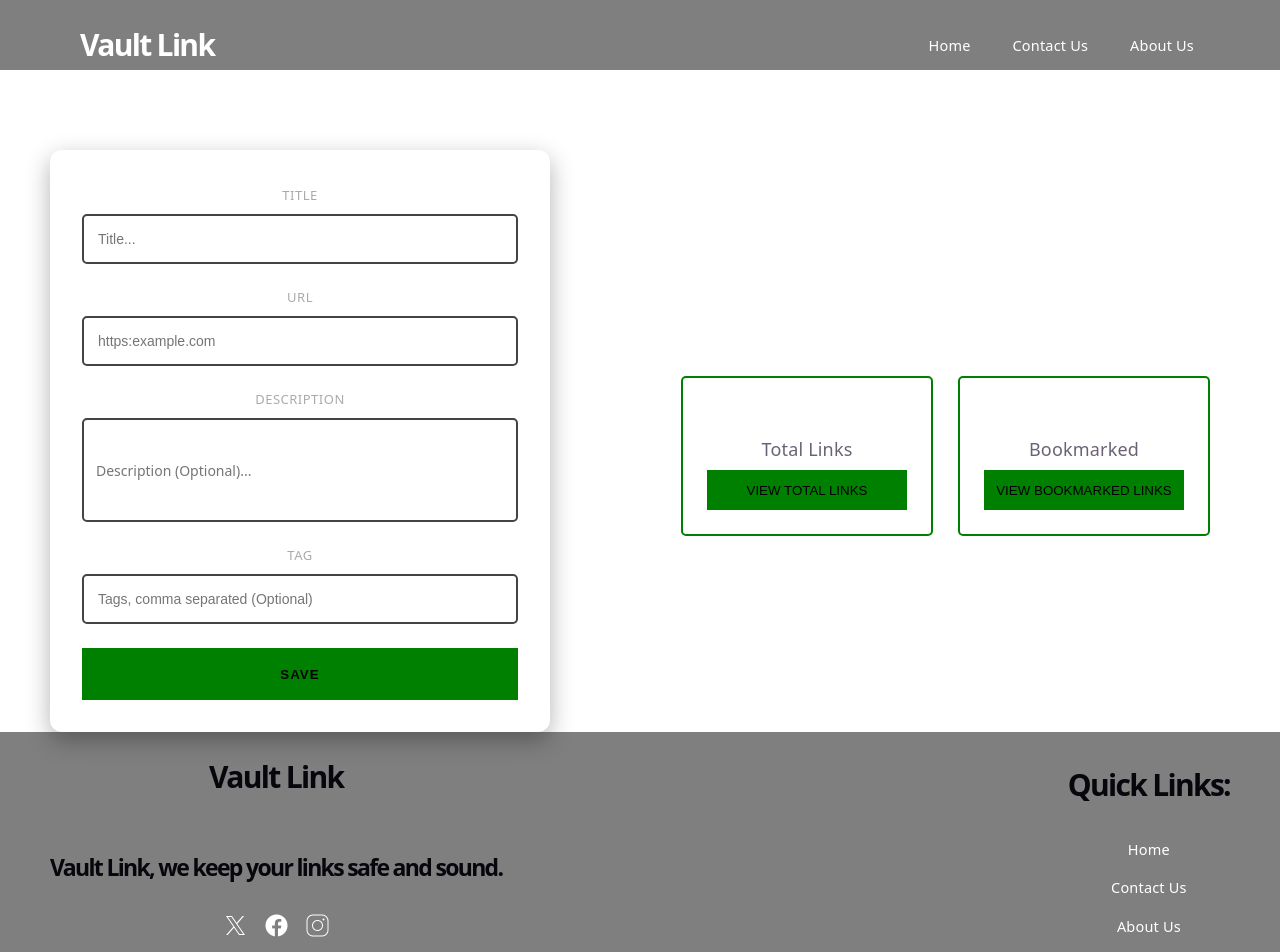
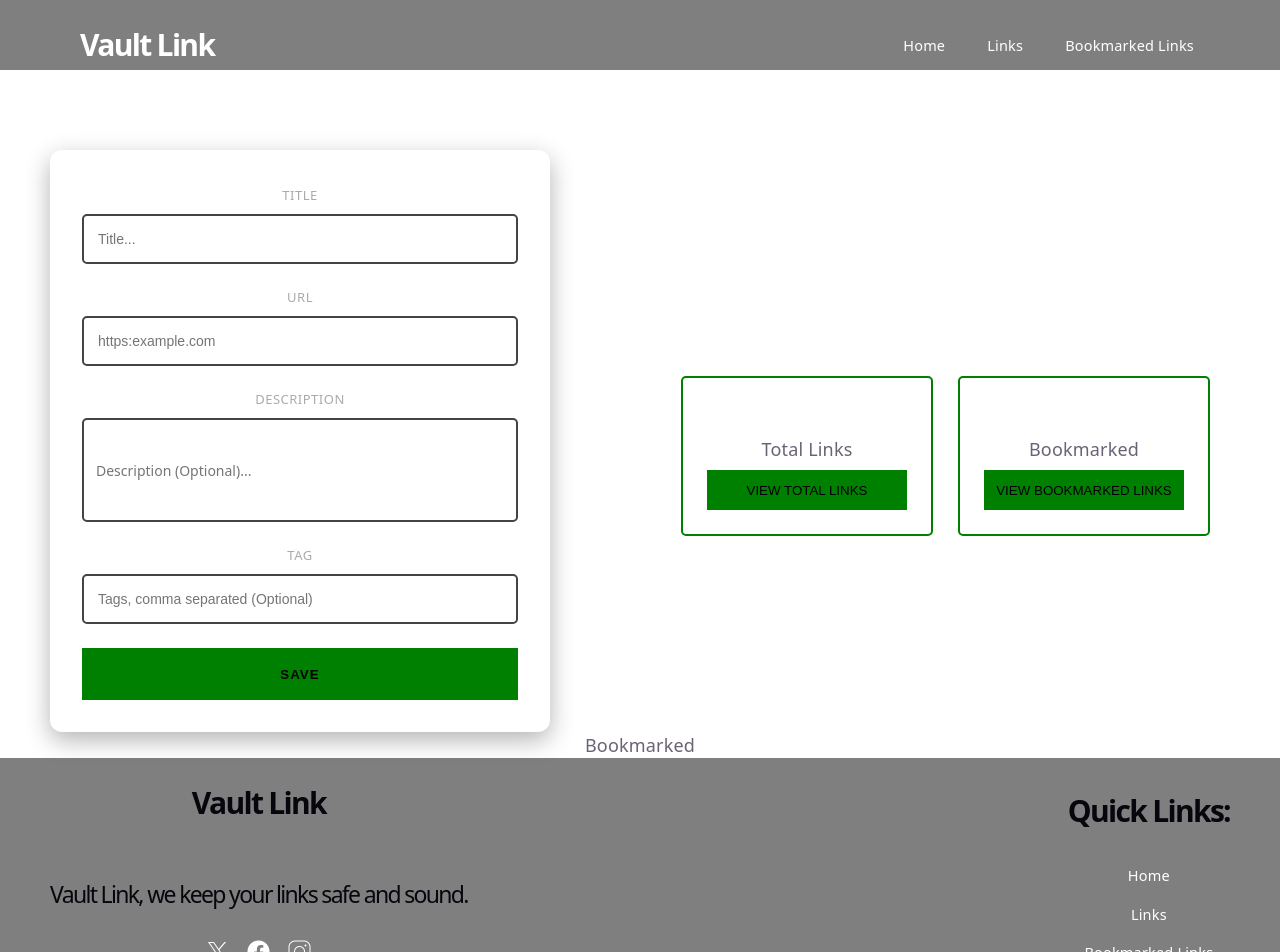
Before and after one commit to surprise2024-cpu/challenge-2-Link-Vault, a React (Vite) app: page /bookmarked-page in a window 1280 px wide. Shown: the top 952 px of the page. Built offline with nearby package versions, Linux system fonts and the light colour scheme.

Commit message:
adding proper routing

```diff
--- a/src/App.tsx
+++ b/src/App.tsx
@@ -7,6 +7,8 @@ import { Body } from './components/Body/Body'
 
 import { Routes, Route } from 'react-router'
 import { Home } from './pages/Home'
+import { LinksPage } from './pages/LinksPage'
+import { Bookmarked } from './pages/Bookmarked'
 
 function App() {
 
@@ -25,6 +27,8 @@ function App() {
 
         <Routes>
           <Route index element={<Home />} />
+          <Route path='links-page' element={<LinksPage />} />
+          <Route path='bookmarked-page' element={<Bookmarked />} />
         </Routes>
 
       </div>
--- a/src/components/Footer/Footer.module.css
+++ b/src/components/Footer/Footer.module.css
@@ -20,6 +20,7 @@ footer {
 
 .sentence {
     font-size: 23px;
+    font-weight: 500;
 }
 
 .socials {
@@ -34,6 +35,7 @@ footer {
 .image {
     width: 25px;
     height: 25px;
+    cursor: pointer;
 }
 
 .part2 {
--- a/src/components/Footer/Footer.tsx
+++ b/src/components/Footer/Footer.tsx
@@ -7,6 +7,8 @@ import { Text } from '../Text/Text'
 import tweet from '../../assets/icons8-x-twitter-50.png'
 import insta from '../../assets/icons8-instagram-50.png'
 import face from '../../assets/icons8-facebook-50.png'
+
+import { NavLink } from 'react-router'
 
 export const Footer: React.FC<any> = () => {
   return (
@@ -37,9 +39,9 @@ export const Footer: React.FC<any> = () => {
 
                 <div className={styles['quick-links']}>
 
-                    <a href='#/' className={styles.link}>Home</a>
-                    <a href='#/' className={styles.link}>Contact Us</a>
-                    <a href='#/' className={styles.link}>About Us</a>
+                    <NavLink to={'/'} className={styles.link}>Home</NavLink>
+                    <NavLink to={'/links-page'} className={styles.link}>Links</NavLink>
+                    <NavLink to={'/bookmarked-page'} className={styles.link}>Bookmarked Links</NavLink>
 
                 </div>
 
--- a/src/components/Navbar/Navbar.tsx
+++ b/src/components/Navbar/Navbar.tsx
@@ -3,6 +3,8 @@ import React from 'react'
 import styles from './Navbar.module.css'
 import { ContentContainer } from '../../ContentContainer'
 import { Text } from '../Text/Text'
+
+import { NavLink } from 'react-router'
 
 export const Navbar: React.FC<any> = () => {
   return (
@@ -14,9 +16,11 @@ export const Navbar: React.FC<any> = () => {
                 <Text variant={'h2'} className={styles['logo']}>Vault Link</Text>
 
                 <div className={styles.links}>
-                    <a href='/' className={styles.link}>Home</a>
-                    <a href='/contact-us' className={styles.link}>Contact Us</a>
-                    <a href='/about-us' className={styles.link}>About Us</a>
+
+                    <NavLink to={'/'} className={styles.link}>Home</NavLink>
+                    <NavLink to={'/links-page'} className={styles.link}>Links</NavLink>
+                    <NavLink to={'/bookmarked-page'} className={styles.link}>Bookmarked Links</NavLink>
+
                 </div>
 
             </div>
--- a/src/components/StatsPanel/StatsPanel.tsx
+++ b/src/components/StatsPanel/StatsPanel.tsx
@@ -20,7 +20,7 @@ export const StatsPanel: React.FC<StatsPanelProps> = ({ total, bookmarked }) =>
 
     const handleBookmarkedPage = () => {
 
-        throw new Error('Function not implemented.')
+        navigate('/Bookmarked')
     }
 
   return (
--- /dev/null
+++ b/src/pages/Bookmarked.tsx
@@ -0,0 +1,9 @@
+import React from 'react'
+
+export const Bookmarked = () => {
+  return (
+    <div>
+        Bookmarked
+    </div>
+  )
+}
```
Also changed, not shown: src/pages/Links/LinksPage.module.css (deleted), src/pages/LinksPage.tsx (renamed from src/pages/Links/LinksPage.tsx).
